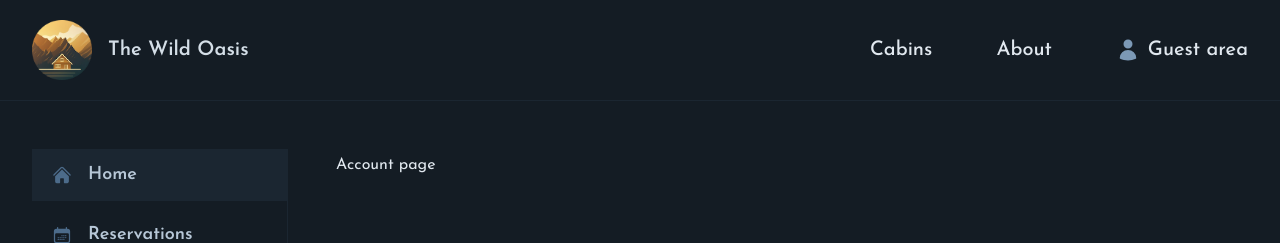
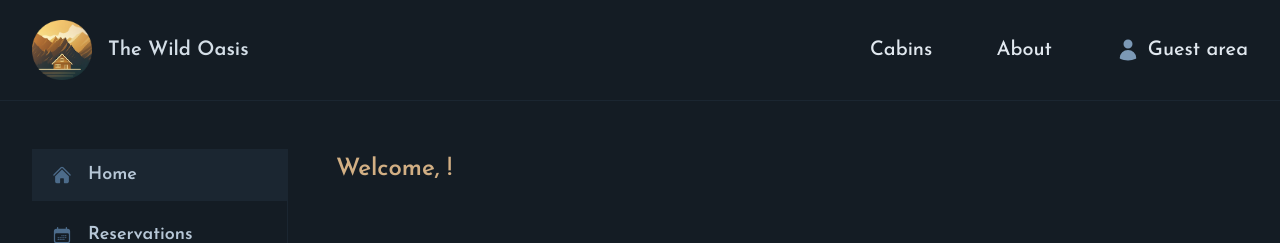
Before and after one commit to williford-abunas/the-wild-oasis-website-nextjs, a Next.js app: page /account in a window 1280 px wide. Shown: the top 243 px of the page. Built offline with nearby package versions, Linux system fonts and the light colour scheme; no server answers.

Commit message:
dynamically render user name

```diff
--- a/app/_lib/auth.ts
+++ b/app/_lib/auth.ts
@@ -11,6 +11,10 @@ const authConfig: NextAuthConfig = {
         }),
     ],
     callbacks: {
+      authorized({auth}) {
+
+        return !!auth?.user;
+      },
         async session({ session, token }: { session: Session; token: JWT }) {
             // Ensure user image is included in session
             if (token?.picture && session.user) {
--- a/app/account/page.tsx
+++ b/app/account/page.tsx
@@ -1,12 +1,18 @@
 import { Metadata } from "next";
+import { auth } from "../_lib/auth";
 
 export const metadata: Metadata = {
   title: "Account",
   description: "Account page",
 };
 
-export default function Page() {
+export default async function Page() {
+  const session = await auth();
   return (
-    <h1>Account page</h1>
+    <>
+    <h2 className="font-semibold text-2xl text-accent-400 mb-7">
+        Welcome, {session?.user?.name?.split(" ")[0]}!
+      </h2>
+    </>
   );
 }
```
Also changed, not shown: middleware.ts (added, +14 -0 lines).
